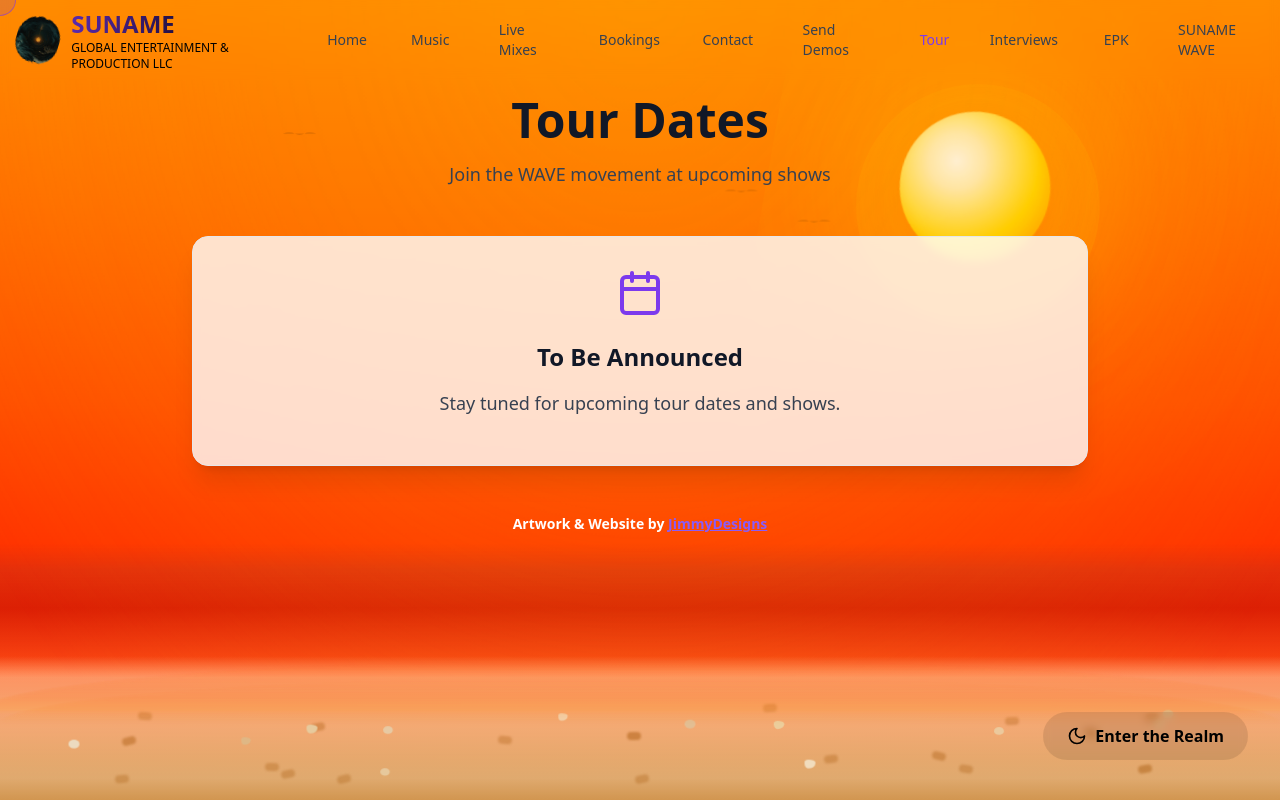
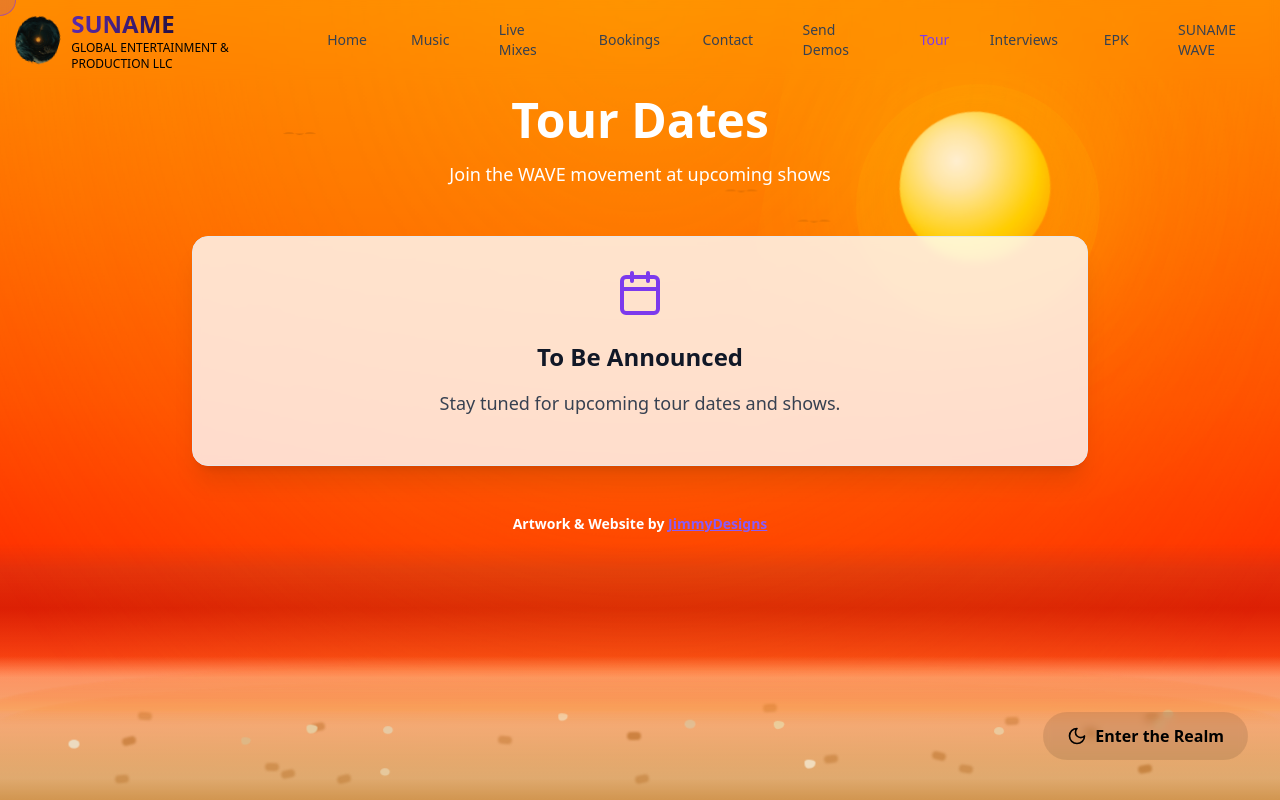
Before and after one commit to TufailKhanDeveloper/Suname-Music, a React (Vite) app: page /tour in a window 1280 px wide. Built offline with nearby package versions, Linux system fonts and the light colour scheme.

Commit message:
Updated TourPage.tsx

```diff
--- a/src/pages/TourPage.tsx
+++ b/src/pages/TourPage.tsx
@@ -34,12 +34,12 @@ const TourPage = () => {
           className="text-center mb-12"
         >
           <h1 className={`text-4xl md:text-5xl font-bold mb-4 ${
-            isDarkMode ? 'text-white' : 'text-gray-900'
+            isDarkMode ? 'text-white' : 'text-white'
           }`}>
             Tour Dates
           </h1>
           <p className={`text-lg ${
-            isDarkMode ? 'text-gray-300' : 'text-gray-700'
+            isDarkMode ? 'text-white' : 'text-white'
           }`}>
             Join the WAVE movement at upcoming shows
           </p>
```
